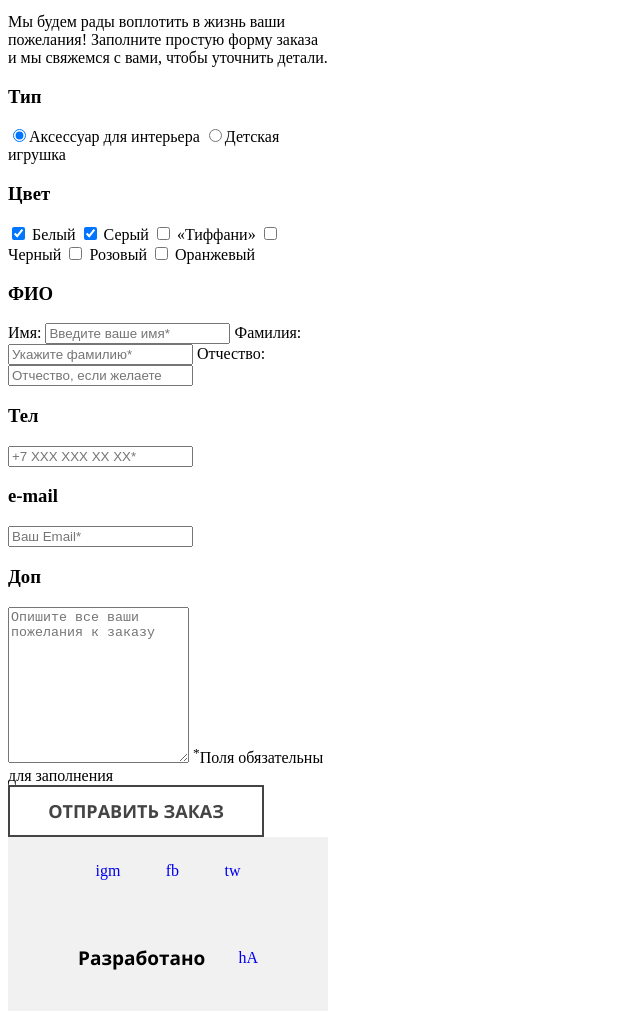
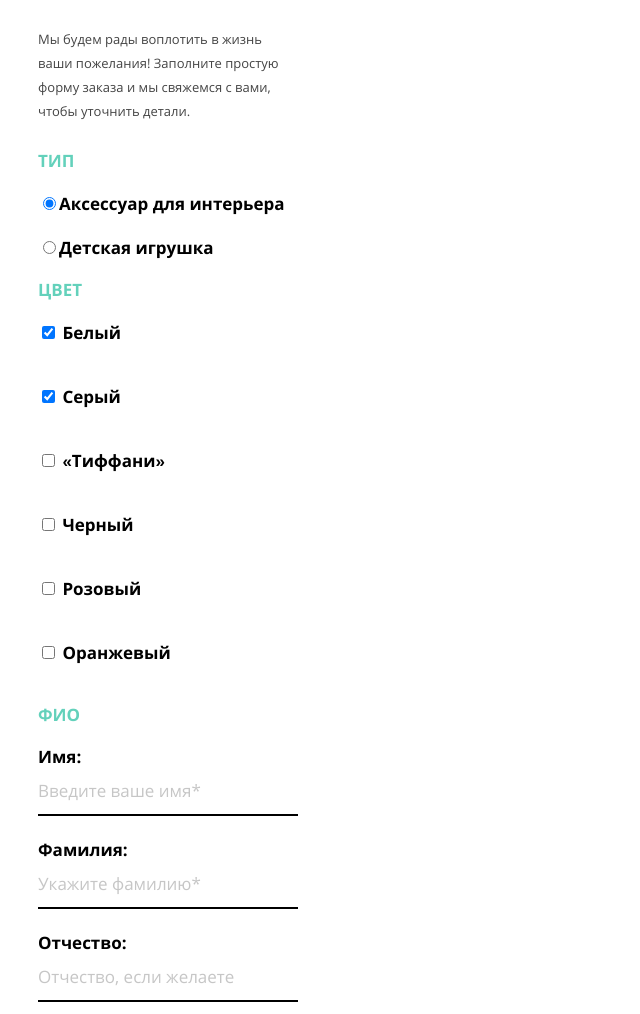
Before and after one commit to nikolay-komarov/26632-mishka-17, a website: page source/form.html in a window 1280 px wide. Shown: the part 604-1618 px from the top of the page, without its empty margins (0-640 px from the left). Drawn offline with nearby package versions, Linux system fonts and the light colour scheme; files that its build step writes are made by us from their sources.

Commit message:
Добавил страницу с формой

```diff
--- a/source/form.html
+++ b/source/form.html
@@ -43,7 +43,6 @@
 
         <!-- поля формы -->
         <h3 class="order-form__header-group">Тип</h3>
-        <span class="order-form__header-group-line"></span>
         <label class="order-form__type-name">
           <input class="order-from__type-input" type="radio" name="order-form-type" value="type-accessory" checked>Аксессуар для интерьера
         </label>
@@ -52,7 +51,6 @@
         </label>
 
         <h3 class="order-form__header-group">Цвет</h3>
-        <span class="order-form__header-group-line"></span>
         <label class="order-form__color-item-name">
           <input class="order-form__color-item-input" type="checkbox" name="order-form-color-white" value="color-white" checked>
           Белый
@@ -79,22 +77,19 @@
         </label>
 
         <h3 class="order-form__header-group">ФИО</h3>
-        <label class="order-form__user-label">Имя:
-          <input class="order-form__input" type="text" placeholder="Введите ваше имя*" name="order-form-user-name">
-        </label>
-        <label class="order-form__user-label">Фамилия:
-          <input class="order-form__input" type="text" placeholder="Укажите фамилию*" name="order-form-user-family">
-        </label>
-        <label class="order-form__user-label">Отчество:
-          <input class="order-form__input" type="text" placeholder="Отчество, если желаете" name="order-form-user-patronymic">
-        </label>
+        <label class="order-form__user-label" for="order-form-user-name">Имя:</label>
+        <input class="order-form__input" type="text" placeholder="Введите ваше имя*" name="order-form-user-name" id="order-form-user-name">
+        <label class="order-form__user-label" for="order-form-user-family">Фамилия:</label>
+        <input class="order-form__input" type="text" placeholder="Укажите фамилию*" name="order-form-user-family" id="order-form-user-family">
+        <label class="order-form__user-label" for="order-form-user-patronymic">Отчество:</label>
+        <input class="order-form__input" type="text" placeholder="Отчество, если желаете" name="order-form-user-patronymic" id="order-form-user-patronymic">
 
-        <h3 class="order-form__header-group">Тел</h3>
+        <h3 class="order-form__header-group order-form__header-group--field">Тел</h3>
         <label class="order-form__user-label">
           <input class="order-form__input order-form__input--phone" type="text" placeholder="+7 XXX XXX XX XX*" name="order-form-user-phone">
         </label>
 
-        <h3 class="order-form__header-group">e-mail</h3>
+        <h3 class="order-form__header-group order-form__header-group--field">e-mail</h3>
         <label class="order-form__user-label">
           <input class="order-form__input order-form__input--email" type="text" placeholder="Ваш Email*" name="order-form-user-email">
         </label>
--- a/source/less/blocks/order-form.less
+++ b/source/less/blocks/order-form.less
@@ -1,5 +1,154 @@
 .order-form {
+  display: flex;
+  max-width: 260px;
+  margin: 0 auto;
+  margin-bottom: 60px;
+  padding: 0;
+  flex-direction: column;
+
+  background-color: @background-color-main;
+}
+
+.order-form__text {
+  display: block;
+  margin: 30px 0;
+  padding: 0;
+
+  font-family: "OpenSans", "Arial", sans-serif;
+  font-size: 13px;
+  line-height: 24px;
+  font-weight: 400;
+
+  color: @main-text-color;
+
+  background-color: @background-color-main;
+}
+
+.order-form__header-group {
+  margin: 0;
+  padding: 0;
+  padding-bottom: 25px;
+
+  font-family: "OpenSans", "Arial", sans-serif;
+  font-size: 17px;
+  line-height: 16px;
+  font-weight: 700;
+
+  text-transform: uppercase;
+
+  color: #63d1bb;
+
+  background-color: @background-color-main;
+
+  &--field {
+    padding-bottom: 0;
+  }
+}
+
+.order-form__type-name {
+  margin: 0;
+  padding: 0;
+  padding-bottom: 25px;
+
+  font-family: "OpenSans", "Arial", sans-serif;
+  font-size: 17px;
+  line-height: 18px;
+  font-weight: 700;
+
+  color: @header-color;
+
+  background-color: @background-color-main;
+}
+
+.order-form__color-item-name {
+  margin: 0;
+  padding: 0;
+  padding-bottom: 45px;
+
+  font-family: "OpenSans", "Arial", sans-serif;
+  font-size: 17px;
+  line-height: 18px;
+  font-weight: 700;
+
+  color: @header-color;
+
+  background-color: @background-color-main;
+}
+
+.order-form__user-label {
   display: block;
   margin: 0;
   padding: 0;
+
+  font-family: "OpenSans", "Arial", sans-serif;
+  font-size: 17px;
+  line-height: 18px;
+  font-weight: 700;
+
+  color: @header-color;
+
+  background-color: @background-color-main;
 }
+
+.order-form__input {
+  display: block;
+  box-sizing: border-box;
+  width: 260px;
+  height: 50px;
+  margin: 0;
+  padding: 0;
+  margin-bottom: 25px;
+
+  font-family: "OpenSans", "Arial", sans-serif;
+  font-size: 17px;
+  line-height: 18px;
+  font-weight: 400;
+
+  color: @header-color;
+
+  border: none;
+  border-bottom: 2px solid @header-color;
+  outline: none;
+
+  &::placeholder {
+    font-family: "OpenSans", "Arial", sans-serif;
+    font-size: 17px;
+    line-height: 18px;
+    font-weight: 400;
+
+    padding: 25px 0;
+
+    color: @main-text-color;
+
+    opacity: 0.3;
+  }
+
+  &--description {
+    height: 140px;
+    padding: 15px;
+
+    border: 2px solid @header-color;
+    overflow: hidden;
+    resize: none;
+  }
+
+  &--description::placeholder {
+    padding: 0;
+  }
+}
+
+.order-form__footnote {
+  display: block;
+  margin: 0;
+  padding: 0;
+  padding-bottom: 35px;
+
+  font-family: "OpenSans", "Arial", sans-serif;
+  font-size: 14px;
+  line-height: 16px;
+  font-weight: 400;
+
+  color: @main-text-color;
+
+  background-color: @background-color-main;
+}
```
